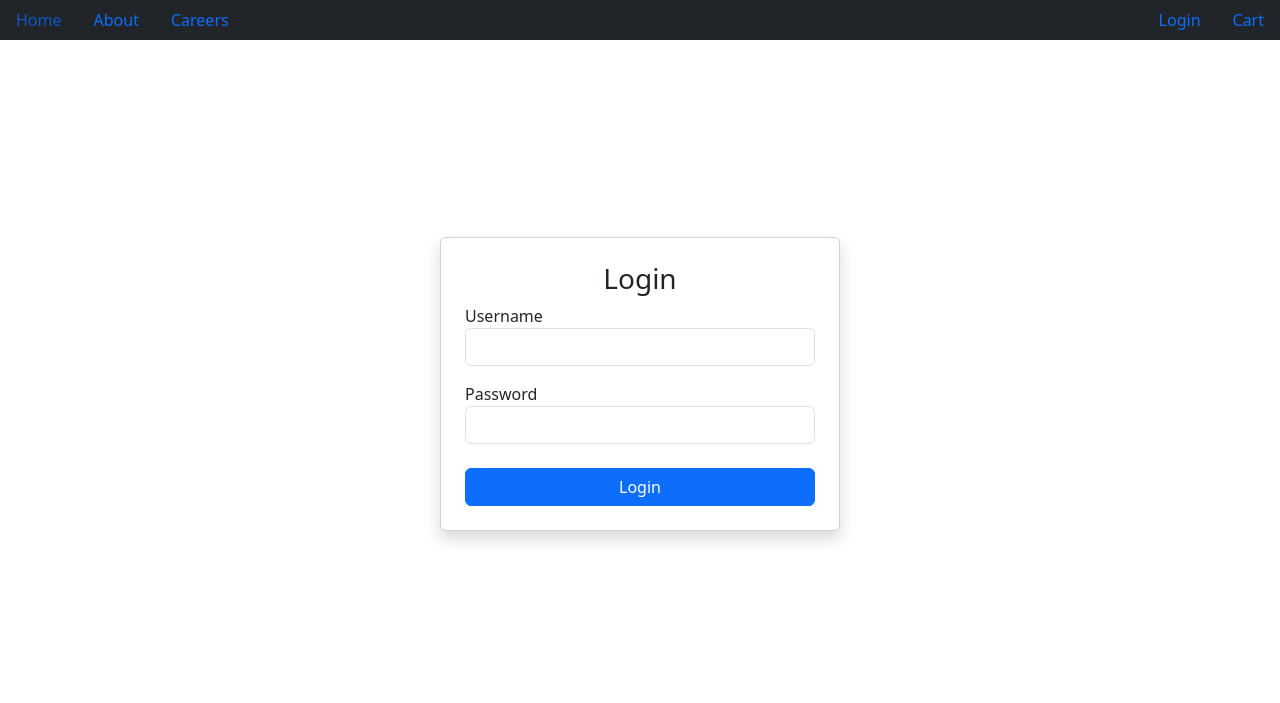
After one commit to mohammed-7/Ecommerce-Django, a Django app: page /login/ in a window 1280 px wide. The commit adds this page. Shown: the top 703 px of the page. Run offline with Django 5.2, Linux system fonts and the light colour scheme; some libraries are stand-ins or nearby versions.

Commit message:
made modifications in templates and auth

```diff
--- a/ecommerce/settings.py
+++ b/ecommerce/settings.py
@@ -134,3 +134,6 @@ DEFAULT_AUTO_FIELD = 'django.db.models.BigAutoField'
 
 STATIC_URL = 'static/'
 STATICFILES_DIRS = [os.path.join(BASE_DIR,'static')]
+
+LOGIN_REDIRECT_URL = '/'  # or your dashboard/home
+LOGOUT_REDIRECT_URL = '/login/'  # Redirect after logout
--- a/shop/urls.py
+++ b/shop/urls.py
@@ -1,3 +1,4 @@
+from django.contrib.auth import views as auth_views
 from django.urls import path
 from . import views
 
@@ -10,5 +11,7 @@ urlpatterns = [
     path('about/', views.about, name='about'),
     path('careers/', views.careers, name='careers'),
     path('cart/', views.cart, name='cart'),
-    path('signin/', views.signin, name='signin'),
+
+    path('login/', auth_views.LoginView.as_view(template_name='shop/login.html'), name='login'),
+    path('logout/', auth_views.LogoutView.as_view(next_page='login'), name='logout'),
 ]
--- a/static/shop/css/style.css
+++ b/static/shop/css/style.css
@@ -49,3 +49,21 @@ body {
     overflow: hidden;
     text-overflow: ellipsis;
 }
+
+/* forms.css */
+
+.full-height {
+    height: 100%;
+}
+
+.center-form-wrapper{
+    min-height: 80vh;
+    display: flex;
+    align-items: center;
+    justify-content: center;
+}
+
+.login-card{
+    width: 100%;
+    max-width: 400px;
+}
--- a/templates/shop/base.html
+++ b/templates/shop/base.html
@@ -3,37 +3,41 @@
 <!DOCTYPE html>
 <html lang="en">
   <head>
-    {% bootstrap_css %} {% bootstrap_javascript %}
     <meta charset="UTF-8" />
     <meta name="viewport" content="width=device-width, initial-scale=1.0" />
-    <link rel="stylesheet" href="{% static 'shop/css/style.css' %}">
-    <title>Bootstrap_site</title>
+{% bootstrap_css %}
+  <link rel="stylesheet" href="{% static 'shop/css/style.css' %}">
+  <title>{% block title %}Ecommerce Site{% endblock  %}</title>
   </head>
   <body>
-    <nav class="nav bg-dark text-white ">
-      <a class="nav-link active" aria-current="page" href="/">Home</a>
-      <a class="nav-link" href="/about">About</a>
-      <a class="nav-link" href="/careers">Careers</a>
-      <span class="ms-auto"></span>
-      <a class="nav-link" href="/signin">Sign-in</a>
-      <a class="nav-link" href="/cart">Cart</a>
+    <!-- Navbar -->
+    {% include "shop/navbar.html" %}
 
-    </nav>
-<br>
+    <!-- Main page Content -->
+
+<div class="container mt-4">
+ {% block content %}{% endblock content %}
+</div>
+
+
+
     <!--Included card component-->
-    <div class="container-fluid">
-        {% include "shop/carousel.html" %}
-    </div>
+    {% comment %}
 
     <!--Gap  between sections-->
-    <div class="section-gap"></div>
+    <div class="section-gap"></div> {% endcomment %}
 
     <!--Included card component-->
 
-    <div class="container">
+    {% comment %} <div class="container">
       {% include "shop/card.html" %}
-    </div>
+    </div> {% endcomment %}
 
-    <h2>Hello World!!!</h2>
+
+
+    <!-- Bootstrap js -->
+    {% bootstrap_javascript %}
+    {% block extra_js %}{% endblock  %}
+
   </body>
 </html>
--- /dev/null
+++ b/templates/shop/login.html
@@ -0,0 +1,28 @@
+{% extends "shop/base.html" %}
+{% load static %}
+
+{% block title %}Login{% endblock  %}
+
+{% block content %}
+<link rel="stylesheet" href="{% static 'shop/css/style.css' %}">
+
+<div class="center-form-wrapper">
+  <div class="card shadow p-4 login-card">
+      <h3 class="text-center">Login</h3>
+      <form method="post">
+        {% csrf_token %}
+        <div class="form-group mb-3">
+          <label for="username">Username</label>
+          <input type="text" name="username" class="form-control" required>
+        </div>
+        <div class="form-group mb-4">
+          <label for="password">Password</label>
+          <input type="password" name="password" class="form-control" required>
+        </div>
+        <div class="d-grid ">
+          <button type="submit" class="btn btn-primary btn-block">Login</button>
+        </div>
+      </form>
+  </div>
+</div>
+{% endblock %}
--- /dev/null
+++ b/templates/shop/navbar.html
@@ -0,0 +1,14 @@
+{% load django_bootstrap5 %}
+{% bootstrap_css %}
+{% bootstrap_javascript %}
+{% load static %}
+
+
+<nav class="nav bg-dark text-white ">
+      <a class="nav-link active" aria-current="page" href="/">Home</a>
+      <a class="nav-link" href="/about">About</a>
+      <a class="nav-link" href="/careers">Careers</a>
+      <span class="ms-auto"></span>
+      <a class="nav-link" href="/login">Login</a>
+      <a class="nav-link" href="/cart">Cart</a>
+    </nav>
```
Also changed, not shown: shop/views.py (+5 -3 lines), templates/shop/home.html (added, +22 -0 lines).
